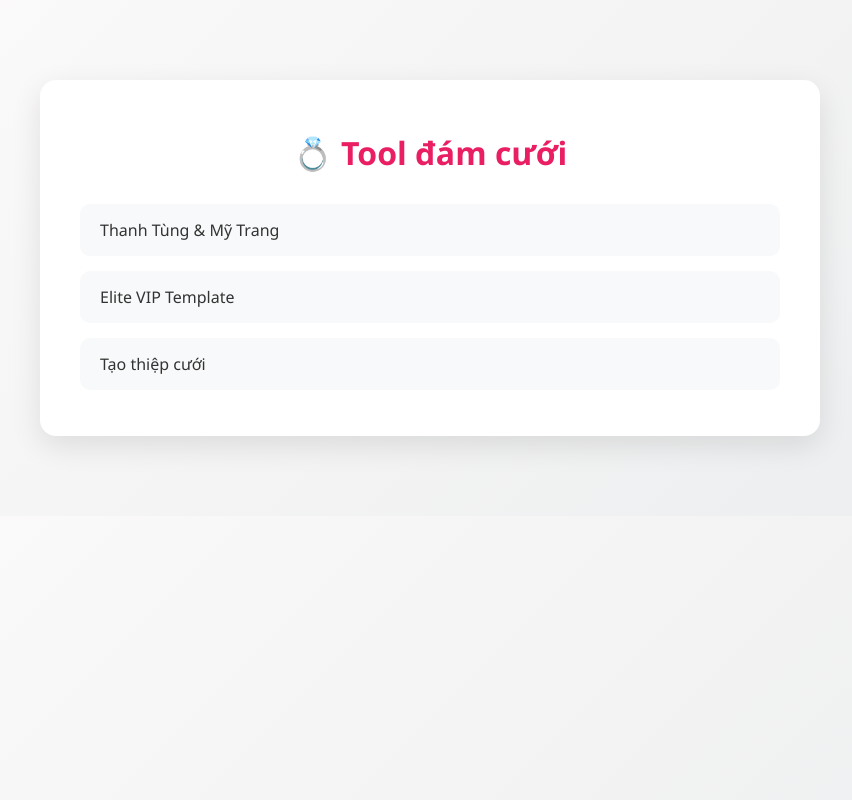
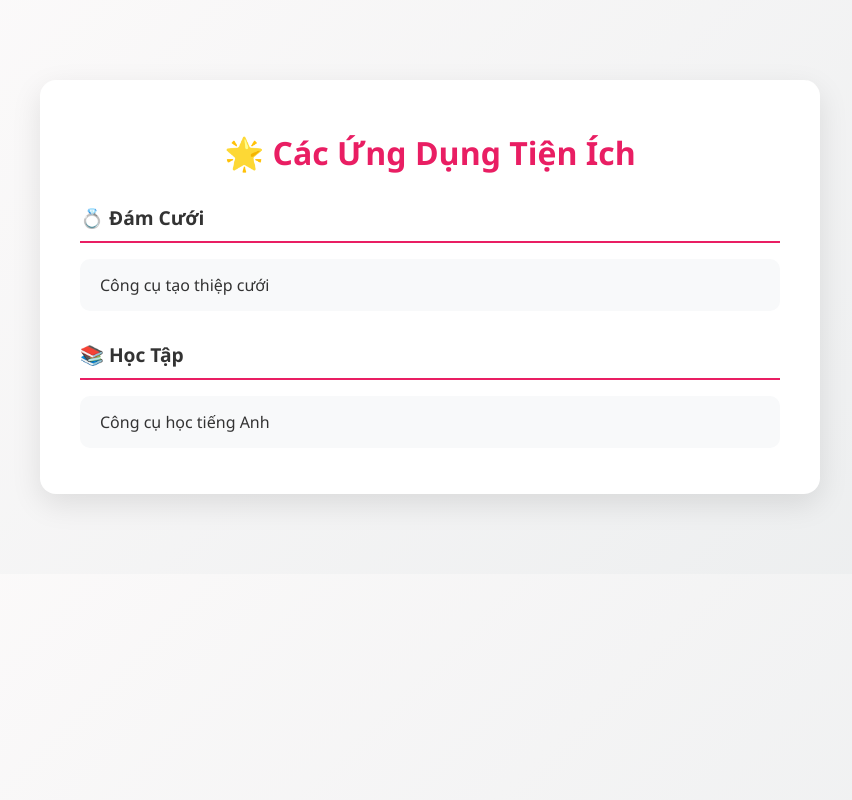
Before and after one commit to longnhatnguyen/wedding, a plain HTML site: page index.html in a window 1280 px wide. Shown: the whole page, without its empty margins (210-1062 px from the left). Drawn offline with Linux system fonts and the light colour scheme.

Commit message:
Update index.html

```diff
--- a/index.html
+++ b/index.html
@@ -1,8 +1,9 @@
 <!DOCTYPE html>
 <html lang="vi">
+
 <head>
     <meta charset="UTF-8">
-    <title>Wedding Sites</title>
+    <title>My Applications</title>
     <style>
         body {
             font-family: 'Segoe UI', Tahoma, Geneva, Verdana, sans-serif;
@@ -17,13 +18,21 @@
             background: #fff;
             padding: 30px 40px;
             border-radius: 16px;
-            box-shadow: 0 10px 30px rgba(0,0,0,0.1);
+            box-shadow: 0 10px 30px rgba(0, 0, 0, 0.1);
         }
 
         h1 {
             text-align: center;
             color: #e91e63;
-            margin-bottom: 30px;
+            margin-bottom: 20px;
+        }
+
+        h2 {
+            color: #333;
+            border-bottom: 2px solid #e91e63;
+            padding-bottom: 10px;
+            margin-top: 30px;
+            font-size: 1.2rem;
         }
 
         ul {
@@ -57,12 +66,20 @@
 
 <body>
     <div class="container">
-        <h1>💍 Tool đám cưới</h1>
+        <h1>🌟 Các Ứng Dụng Tiện Ích</h1>
+
+        <h2>💍 Đám Cưới</h2>
         <ul>
-            <li><a href="./tung-trang/dist/index.html">Thanh Tùng & Mỹ Trang</a></li>
-            <li><a href="./elite-vip/dist/index.html">Elite VIP Template</a></li>
-            <li><a href="./thiep-cuoi/index.html">Tạo thiệp cưới</a></li>
+            <!-- <li><a href="./tung-trang/dist/index.html">Thiệp cưới: Thanh Tùng & Mỹ Trang</a></li> -->
+            <!-- <li><a href="./elite-vip/dist/index.html">Thiệp cưới: Elite VIP Template</a></li> -->
+            <li><a href="./thiep-cuoi/index.html">Công cụ tạo thiệp cưới</a></li>
+        </ul>
+
+        <h2>📚 Học Tập</h2>
+        <ul>
+            <li><a href="./english/index.html">Công cụ học tiếng Anh</a></li>
         </ul>
     </div>
 </body>
+
 </html>
```
